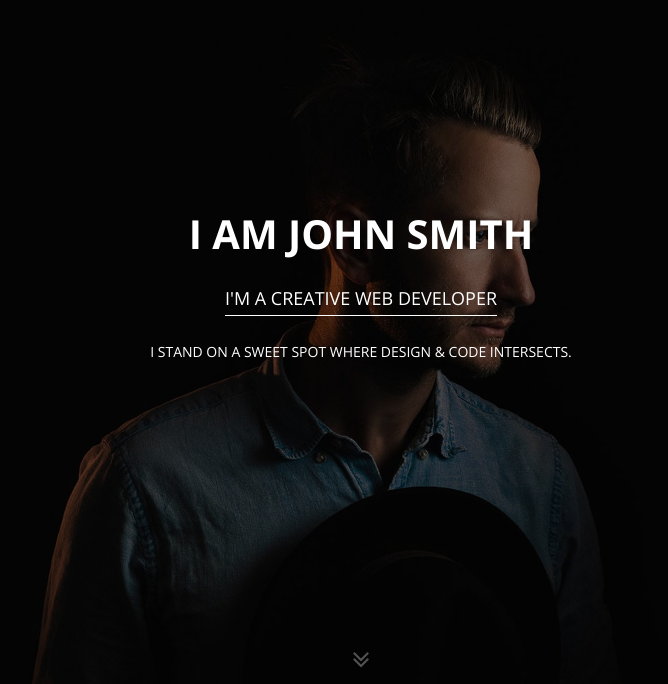
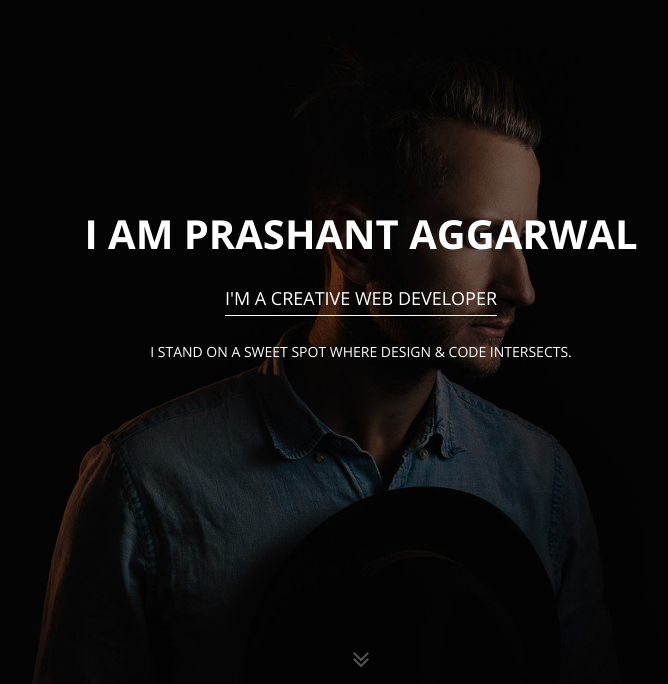
Before and after one commit to PrashantAgg/prashantagg.github.io, a plain HTML site: page index.html in a window 1280 px wide. Shown: the part 113-797 px from the top of the page, without its empty margins (279-947 px from the left). Drawn offline with nearby package versions, Linux system fonts and the light colour scheme.

Commit message:
Update index.html

```diff
--- a/index.html
+++ b/index.html
@@ -56,7 +56,7 @@
 
         <!-- Name & Description -->
         <div class="hero-content">
-            <h1>I am John Smith</h1>
+            <h1>I am Prashant Aggarwal</h1>
             <p class="hero-job"><span>I'M A CREATIVE WEB DEVELOPER</span></p>
             <p class="hero-job-desc">I STAND ON A SWEET SPOT WHERE DESIGN &amp; CODE INTERSECTS. </p>
 
```
